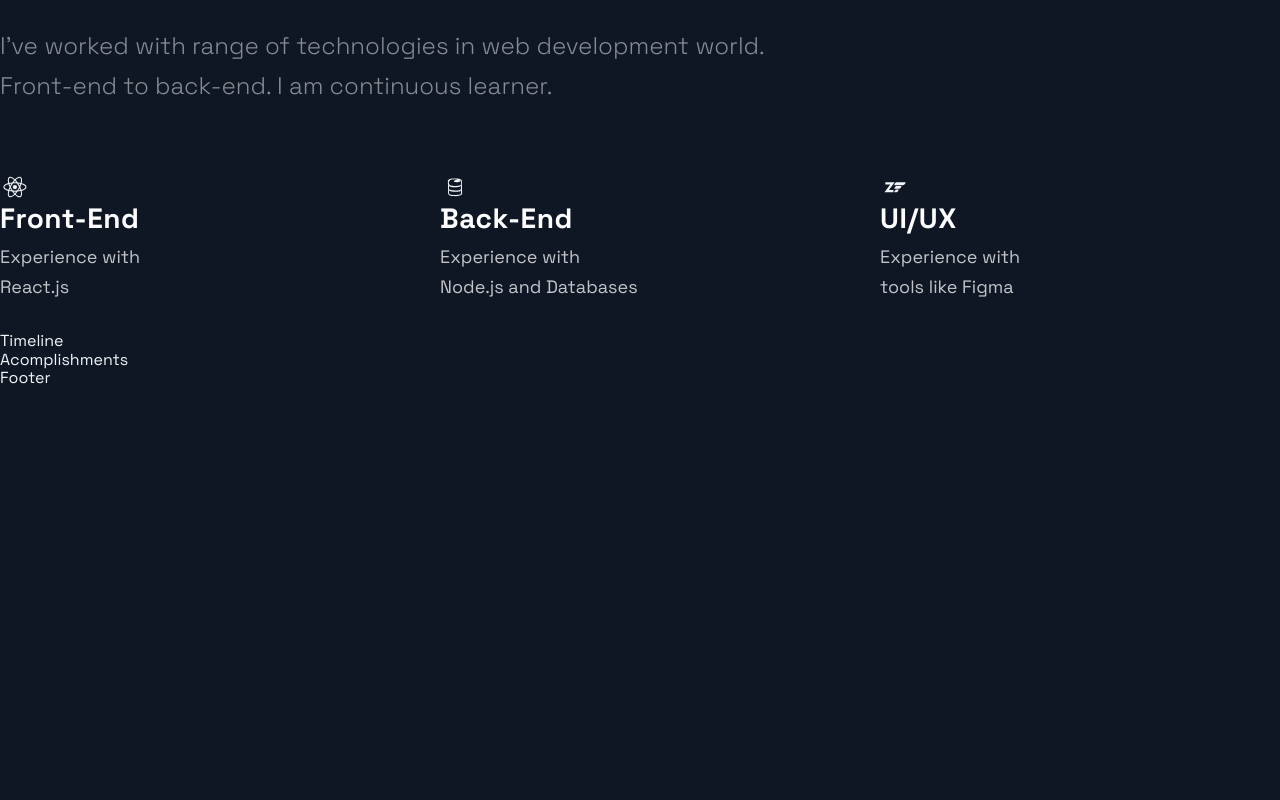
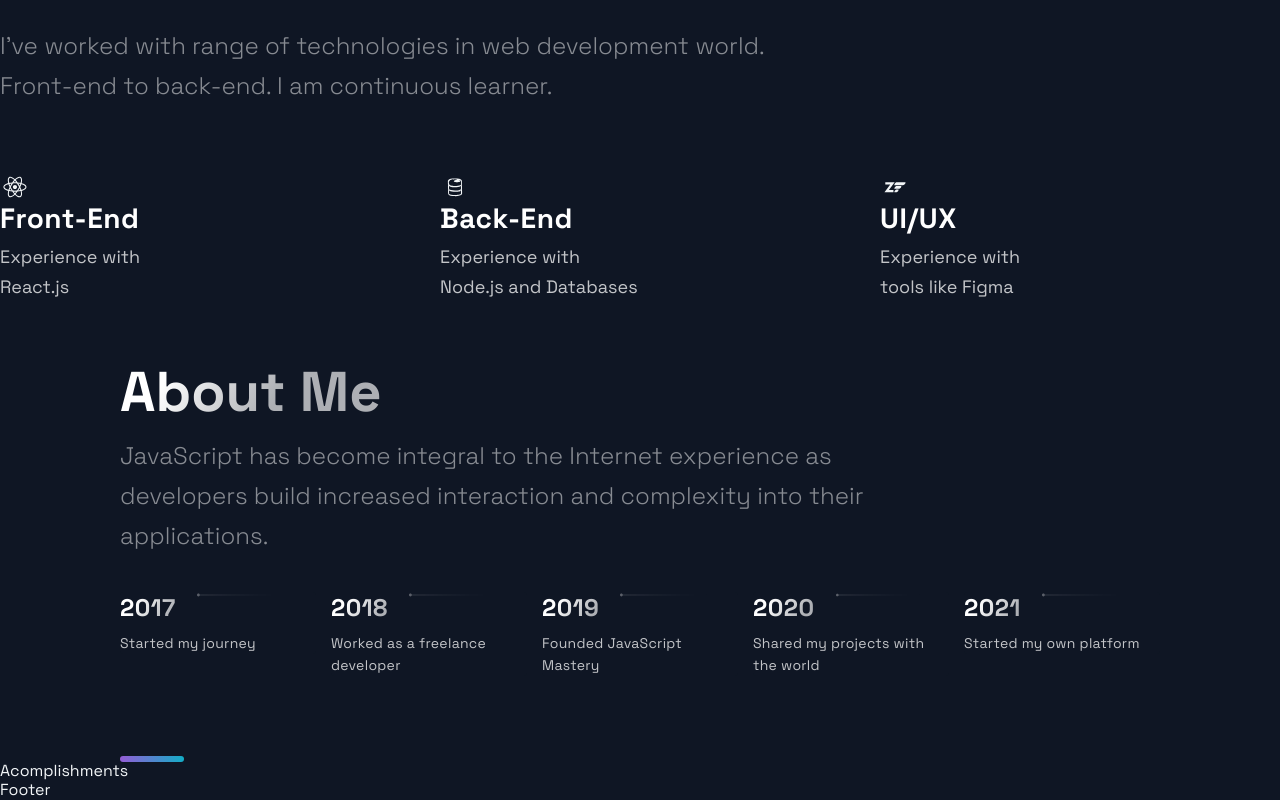
Before and after one commit to pagas/portfolio_website_pg, a Next.js app: page / in a window 1280 px wide. Shown: the part 1764-2564 px from the top of the page. Before the commit the page ends 2152 px from the top, so only its background shows below. Built offline with nearby package versions, Linux system fonts and the light colour scheme.

Commit message:
Implement timeline

```diff
--- a/src/components/TimeLine/TimeLine.js
+++ b/src/components/TimeLine/TimeLine.js
@@ -1,52 +1,128 @@
-import React, { useState, useRef, useEffect } from 'react';
+import React, {useState, useRef, useEffect} from 'react';
 
-import { CarouselButton, CarouselButtonDot, CarouselButtons, CarouselContainer, CarouselItem, CarouselItemImg, CarouselItemText, CarouselItemTitle, CarouselMobileScrollNode } from './TimeLineStyles';
-import { Section, SectionDivider, SectionText, SectionTitle } from '../../styles/GlobalComponents';
-import { TimeLineData } from '../../constants/constants';
+import {
+    CarouselButton,
+    CarouselButtonDot,
+    CarouselButtons,
+    CarouselContainer,
+    CarouselItem,
+    CarouselItemImg,
+    CarouselItemText,
+    CarouselItemTitle,
+    CarouselMobileScrollNode
+} from './TimeLineStyles';
+import {Section, SectionDivider, SectionText, SectionTitle} from '../../styles/GlobalComponents';
+import {TimeLineData} from '../../constants/constants';
 
 const TOTAL_CAROUSEL_COUNT = TimeLineData.length;
 
 const Timeline = () => {
-  // const [activeItem, setActiveItem] = useState(0);
-  // const carouselRef = useRef();
+    const [activeItem, setActiveItem] = useState(0);
+    const carouselRef = useRef();
 
-  // const scroll = (node, left) => {
-  //   return node.scrollTo({ left, behavior: 'smooth' });
-  // }
+    const scroll = (node, left) => {
+      return node.scrollTo({ left, behavior: 'smooth' });
+    }
 
-  // const handleClick = (e, i) => {
-  //   e.preventDefault();
+    const handleClick = (e, i) => {
+        e.preventDefault();
 
-  //   if (carouselRef.current) {
-  //     const scrollLeft = Math.floor(carouselRef.current.scrollWidth * 0.7 * (i / TimeLineData.length));
+        if (carouselRef.current) {
+            const scrollLeft = Math.floor(carouselRef.current.scrollWidth * 0.7 * (i / TimeLineData.length));
 
-  //     scroll(carouselRef.current, scrollLeft);
-  //   }
-  // }
+            scroll(carouselRef.current, scrollLeft);
+        }
+    }
 
-  // const handleScroll = () => {
-  //   if (carouselRef.current) {
-  //     const index = Math.round((carouselRef.current.scrollLeft / (carouselRef.current.scrollWidth * 0.7)) * TimeLineData.length);
+    const handleScroll = () => {
+      if (carouselRef.current) {
+        const index = Math.round((carouselRef.current.scrollLeft / (carouselRef.current.scrollWidth * 0.7)) * TimeLineData.length);
 
-  //     setActiveItem(index);
-  //   }
-  // }
+        setActiveItem(index);
+      }
+    }
 
-  // // snap back to beginning of scroll when window is resized
-  // // avoids a bug where content is covered up if coming from smaller screen
-  // useEffect(() => {
-  //   const handleResize = () => {
-  //     scroll(carouselRef.current, 0);
-  //   }
+    // snap back to beginning of scroll when window is resized
+    // avoids a bug where content is covered up if coming from smaller screen
+    useEffect(() => {
+      const handleResize = () => {
+        scroll(carouselRef.current, 0);
+      }
 
-  //   window.addEventListener('resize', handleResize);
-  // }, []);
+      window.addEventListener('resize', handleResize);
+    }, []);
 
-  return (
-    <div>
-      Timeline
-    </div>
-  );
+    return (
+        <Section id="about">
+            <SectionTitle>About Me</SectionTitle>
+            <SectionText>JavaScript has become integral to the Internet experience as developers build increased
+                interaction and complexity into their applications.
+            </SectionText>
+            <CarouselContainer ref={carouselRef} onScroll={handleScroll}>
+                <>
+                    {TimeLineData.map((item, index) => (
+                        <CarouselMobileScrollNode key={index} final={index === TOTAL_CAROUSEL_COUNT - 1}>
+                            <CarouselItem
+                                index={index}
+                                id={`carousel_item-${index}`}
+                                active={activeItem}
+                                onClick={(e) => handleClick(e, index)}
+                            >
+                                <CarouselItemTitle>
+                                    {item.year}
+                                    <CarouselItemImg
+                                        width="208"
+                                        height="6"
+                                        viewBox="0 0 208 6"
+                                        fill="none"
+                                        xmlns="http://www.w3.org/2000/svg">
+                                        <path
+                                            fill-rule="evenodd"
+                                            clip-rule="evenodd"
+                                            d="M2.5 5.5C3.88071 5.5 5 4.38071 5 3V3.5L208 3.50002V2.50002L5 2.5V3C5 1.61929 3.88071 0.5 2.5 0.5C1.11929 0.5 0 1.61929 0 3C0 4.38071 1.11929 5.5 2.5 5.5Z"
+                                            fill="url(#paint0_linear)"
+                                            fill-opacity="0.33"
+                                        />
+                                        <defs>
+                                            <linearGradient
+                                                id="paint0_linear"
+                                                x1="-4.30412e-10"
+                                                y1="0.5"
+                                                x2="208"
+                                                y2="0.500295"
+                                                gradientUnits="userSpaceOnUse">
+                                                <stop stop-color="white"/>
+                                                <stop
+                                                    offset="0.79478"
+                                                    stop-color="white"
+                                                    stop-opacity="0"
+                                                />
+                                            </linearGradient>
+                                        </defs>
+                                    </CarouselItemImg>
+                                </CarouselItemTitle>
+                                <CarouselItemText>{item.text}</CarouselItemText>
+                            </CarouselItem>
+                        </CarouselMobileScrollNode>
+                    ))}
+                </>
+            </CarouselContainer>
+            <CarouselButtons>
+                {TimeLineData.map((item, index) => (
+                    <CarouselButton
+                        key={index}
+                        index={index}
+                        active={activeItem}
+                        onClick={(e) => handleClick(e, index)}
+                        type="button"
+                    >
+                        <CarouselButtonDot active={activeItem}/>
+                    </CarouselButton>
+                ))}
+            </CarouselButtons>
+            <SectionDivider/>
+        </Section>
+    );
 };
 
 export default Timeline;
```
